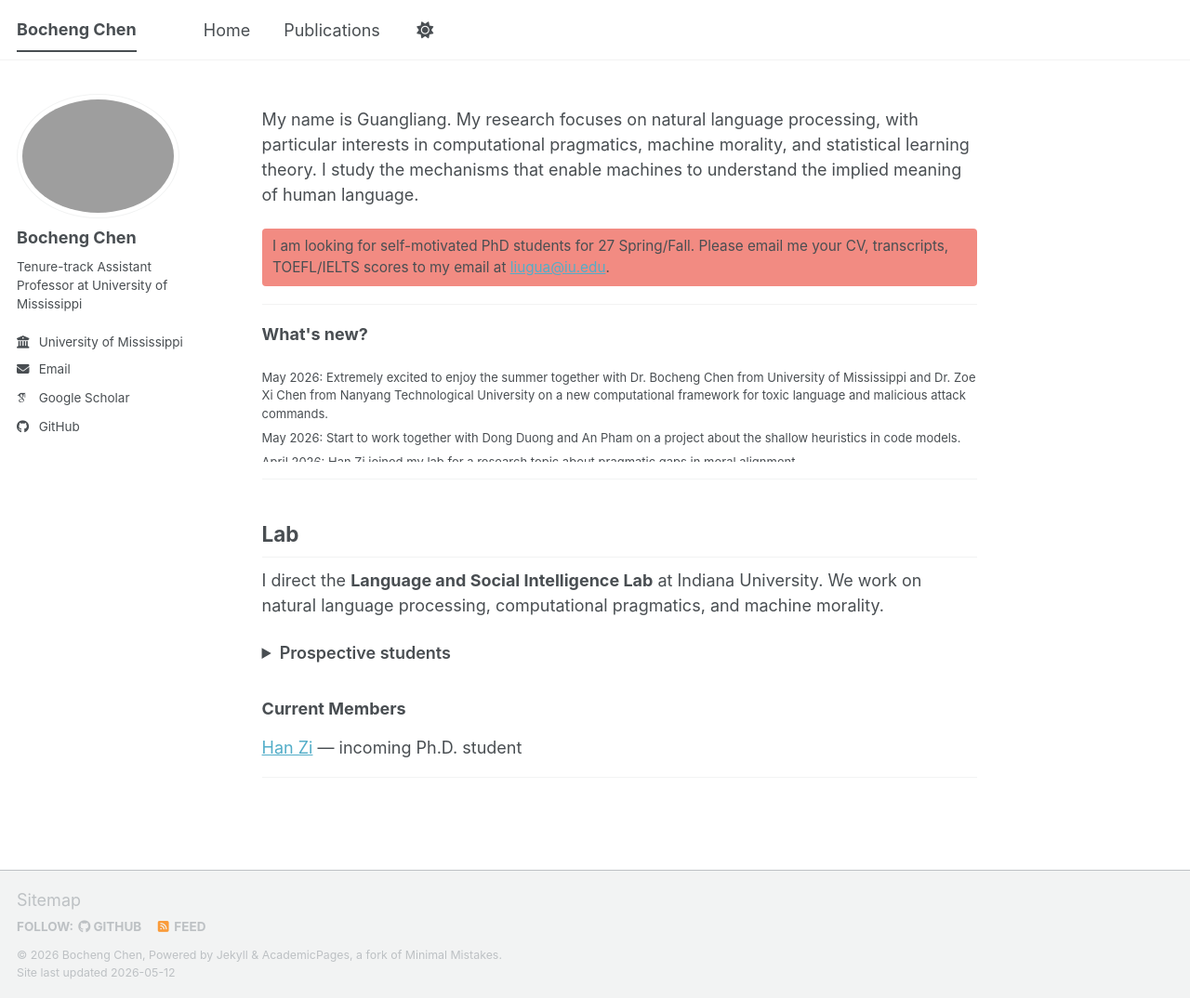
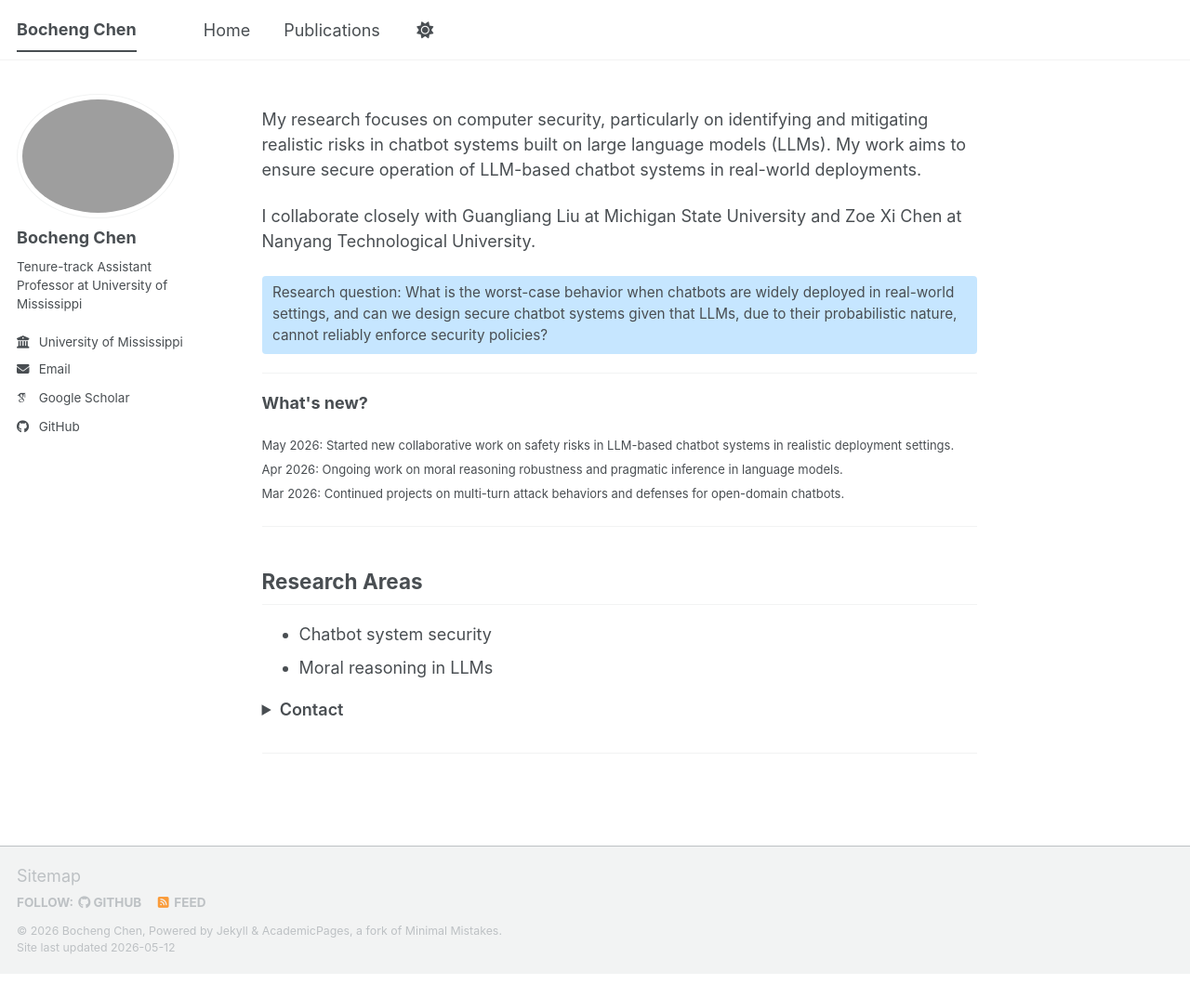
Before and after one commit to Bocheng-Chen/Bocheng-Chen.github.io, a Jekyll site: the page built from about.md, in a window 1280 px wide and 1074 px high. Shown: the whole window at 93% size. Built offline with Jekyll 4.4.1, drawn with Linux system fonts in a browser that asks for light colours; some web fonts are replaced; a script bundle is joined from its source files by our own code; library files that are not in the unit come from our copies.

Commit message:
Update deployed homepage content for Bocheng

```diff
--- a/about.md
+++ b/about.md
@@ -7,9 +7,11 @@ redirect_from:
   - /about.html
 ---
 
-My name is Guangliang. My research focuses on natural language processing, with particular interests in computational pragmatics, machine morality, and statistical learning theory. I study the mechanisms that enable machines to understand the implied meaning of human language.
+My research focuses on computer security, particularly on identifying and mitigating realistic risks in chatbot systems built on large language models (LLMs). My work aims to ensure secure operation of LLM-based chatbot systems in real-world deployments.
 
-<p style="font-size:0.85em; background-color:#f28b82; padding:0.5em 0.75em; border-radius:4px;">I am looking for self-motivated PhD students for 27 Spring/Fall. Please email me your CV, transcripts, TOEFL/IELTS scores to my email at <a href="mailto:liugua@iu.edu">liugua@iu.edu</a>.</p>
+I collaborate closely with Guangliang Liu at Michigan State University and Zoe Xi Chen at Nanyang Technological University.
+
+<p style="font-size:0.85em; background-color:rgba(174,220,255,0.7); padding:0.5em 0.75em; border-radius:4px;">Research question: What is the worst-case behavior when chatbots are widely deployed in real-world settings, and can we design secure chatbot systems given that LLMs, due to their probabilistic nature, cannot reliably enforce security policies?</p>
 ---
 
 <section id="news">
@@ -17,15 +19,9 @@ My name is Guangliang. My research focuses on natural language processing, with
 
   <div style="overflow-y:auto; max-height:100px;">
     <ul style="list-style:none; padding:0; margin:0; font-size: 13px;">
-      <li>
-        May 2026: Extremely excited to enjoy the summer together with Dr. Bocheng Chen from University of Mississippi and Dr. Zoe Xi Chen from Nanyang Technological University on a new computational framework for toxic language and malicious attack commands.
-      </li>
-      <li>
-        May 2026: Start to work together with Dong Duong and An Pham on a project about the shallow heuristics in code models.
-      </li>
-      <li>
-        April 2026: Han Zi joined my lab for a research topic about pragmatic gaps in moral alignment.
-      </li>
+      <li>May 2026: Started new collaborative work on safety risks in LLM-based chatbot systems in realistic deployment settings.</li>
+      <li>Apr 2026: Ongoing work on moral reasoning robustness and pragmatic inference in language models.</li>
+      <li>Mar 2026: Continued projects on multi-turn attack behaviors and defenses for open-domain chatbots.</li>
     </ul>
   </div>
 </section>
@@ -33,19 +29,17 @@ My name is Guangliang. My research focuses on natural language processing, with
 ---
 
 <section id="lab">
-<h2>Lab</h2>
+<h2>Research Areas</h2>
 
-<p>I direct the <strong>Language and Social Intelligence Lab</strong> at Indiana University. We work on natural language processing, computational pragmatics, and machine morality.</p>
+<ul>
+  <li>Chatbot system security</li>
+  <li>Moral reasoning in LLMs</li>
+</ul>
 
 <details>
-<summary style="cursor:pointer; font-weight:600; margin-bottom:0.8em;">Prospective students</summary>
-<p style="margin-top:0.8em;">I am actively looking for motivated Ph.D. students and research interns. If you are interested in joining the lab, please afeel free to email me a brief introduction along with your CV.</p>
+<summary style="cursor:pointer; font-weight:600; margin-bottom:0.8em;">Contact</summary>
+<p style="margin-top:0.8em;">Email: <a href="mailto:bchen5@olemiss.edu">bchen5@olemiss.edu</a>. Office hours are by appointment.</p>
 </details>
-
-<h3 style="margin-top:1.2em;">Current Members</h3>
-<ul style="list-style:none; padding:0;">
-  <li style="margin-bottom:0.4em;"><a href="#">Han Zi</a> — incoming Ph.D. student</li>
-</ul>
 
 
 </section>
```
